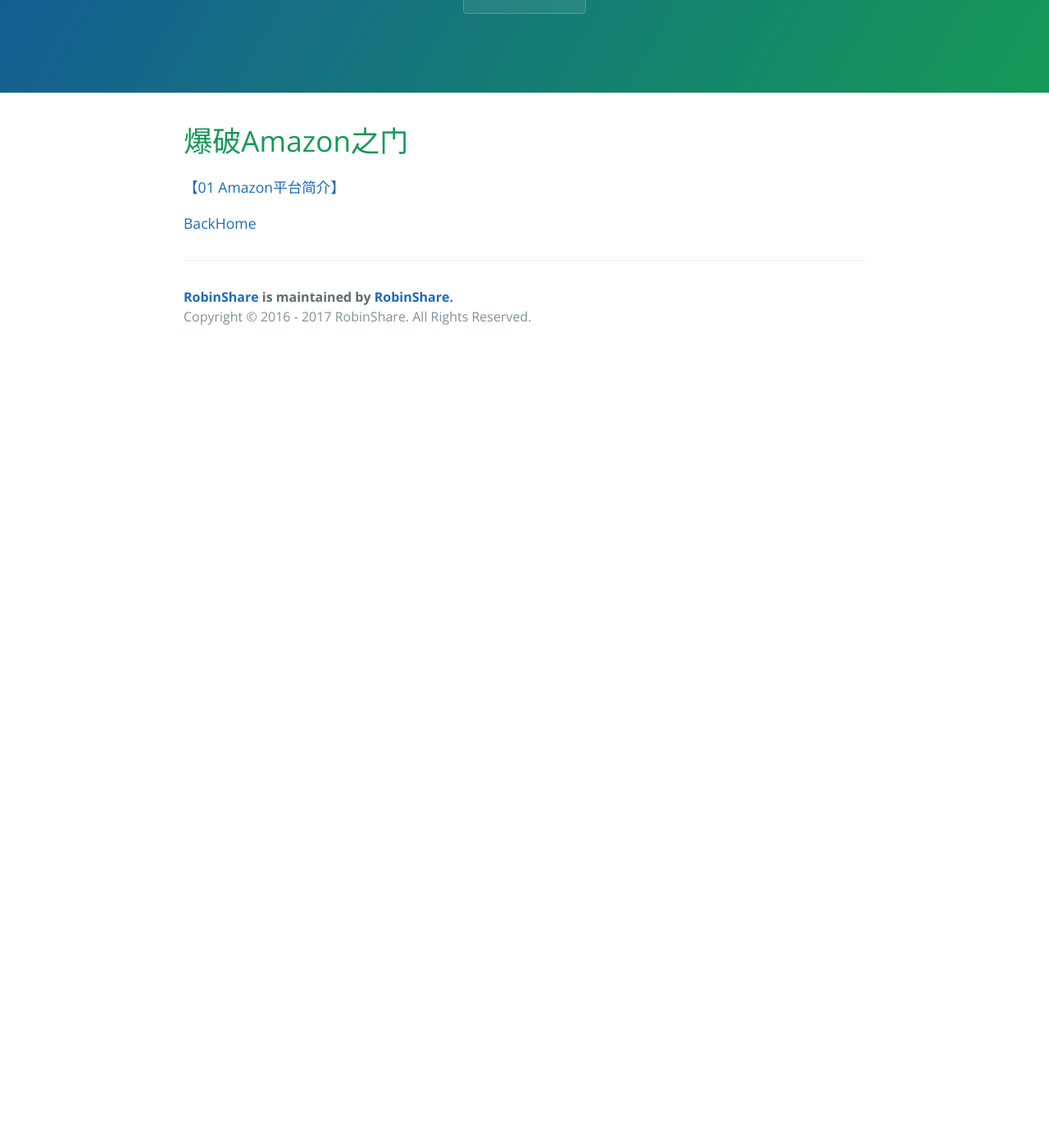
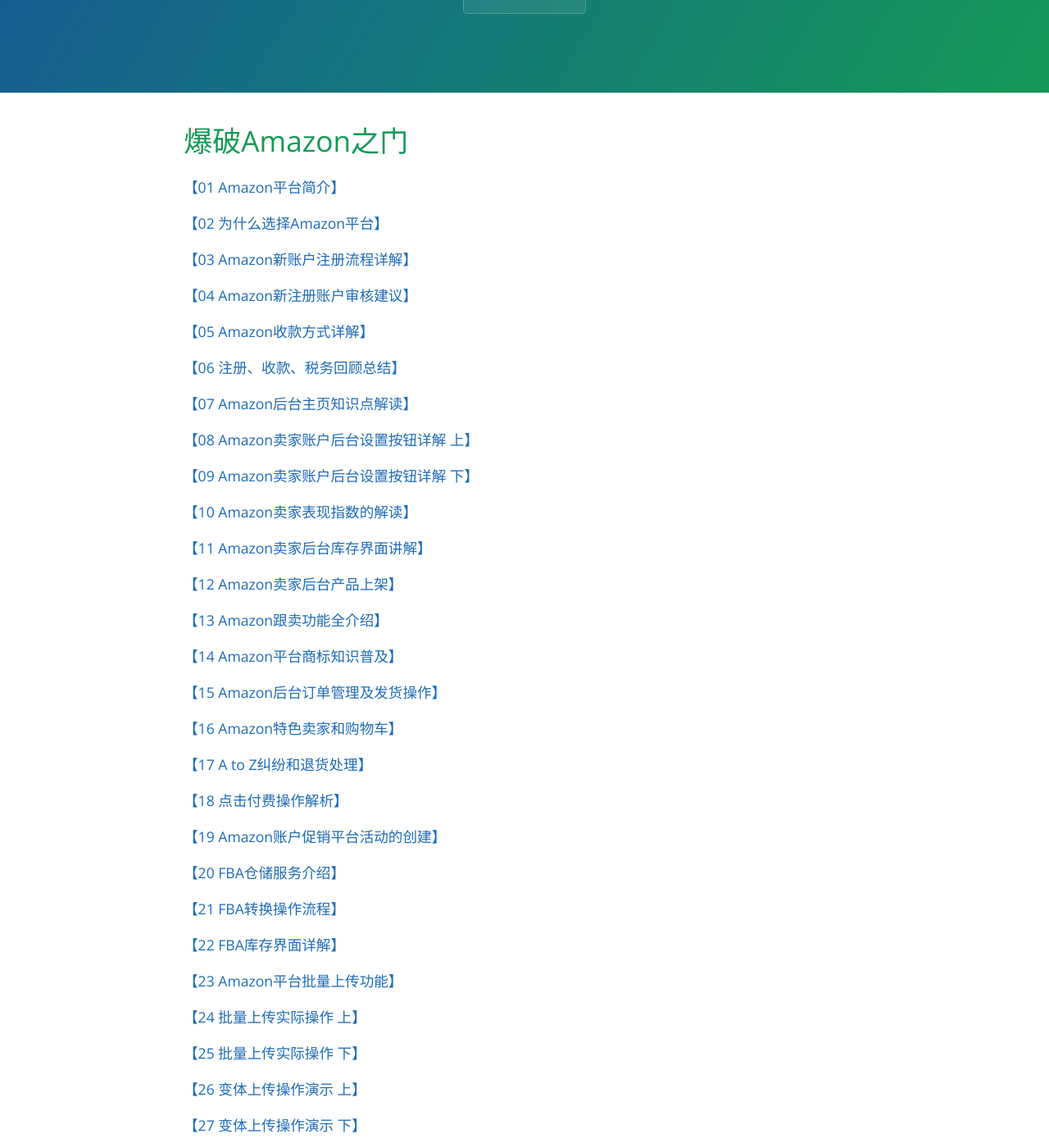
Before and after one commit to RobinShare/RobinShare, a Jekyll site: the page built from md/electricityArticleMark/amazon.md, in a window 1280 px wide and 1400 px high, scrolled down 270 px. Shown: the whole window at 82% size. Built offline with Jekyll 4.4.1, drawn with Linux system fonts in a browser that asks for light colours; our own code applies the rules of GitHub Pages for plain Markdown files; before the commit the page ends 900 px from its top, so only the background shows below that; some of the changed text lies outside the part shown.

```diff
--- a/md/electricityArticleMark/amazon.md
+++ b/md/electricityArticleMark/amazon.md
@@ -1,6 +1,68 @@
 # 爆破Amazon之门
 
 [【01  Amazon平台简介】](https://pan.baidu.com/s/1cAlD1c)
+
+[【02  为什么选择Amazon平台】](https://pan.baidu.com/s/1boSQe0f)
+
+[【03  Amazon新账户注册流程详解】](https://pan.baidu.com/s/1o87Lpt4)
+
+[【04  Amazon新注册账户审核建议】](https://pan.baidu.com/s/1eSCfzgu)
+
+[【05  Amazon收款方式详解】](https://pan.baidu.com/s/1mimQ9Xe)
+
+[【06  注册、收款、税务回顾总结】](https://pan.baidu.com/s/1dE9Pq7Z)
+
+[【07  Amazon后台主页知识点解读】](https://pan.baidu.com/s/1jHYb9si)
+
+[【08  Amazon卖家账户后台设置按钮详解 上】](https://pan.baidu.com/s/1gfrK1Qb)
+
+[【09  Amazon卖家账户后台设置按钮详解 下】](https://pan.baidu.com/s/1c30bSE)
+
+[【10  Amazon卖家表现指数的解读】](https://pan.baidu.com/s/1eRYjEPO)
+
+[【11  Amazon卖家后台库存界面讲解】](https://pan.baidu.com/s/1hrPYh5i)
+
+[【12  Amazon卖家后台产品上架】](https://pan.baidu.com/s/1pK8OVHp)
+
+[【13  Amazon跟卖功能全介绍】](https://pan.baidu.com/s/1eSBztN8)
+
+[【14   Amazon平台商标知识普及】](https://pan.baidu.com/s/1slFgIL3)
+
+[【15  Amazon后台订单管理及发货操作】](https://pan.baidu.com/s/1c19RsDa)
+
+[【16  Amazon特色卖家和购物车】](https://pan.baidu.com/s/1mhNOhAC)
+
+[【17  A to Z纠纷和退货处理】](https://pan.baidu.com/s/1qYqMoKc)
+
+[【18  点击付费操作解析】](https://pan.baidu.com/s/1bo3hF0F)
+
+[【19  Amazon账户促销平台活动的创建】](https://pan.baidu.com/s/1kVBpmfX)
+
+[【20  FBA仓储服务介绍】](https://pan.baidu.com/s/1pLly8rD)
+
+[【21  FBA转换操作流程】](https://pan.baidu.com/s/1eSOW7YE)
+
+[【22  FBA库存界面详解】](https://pan.baidu.com/s/1nvcFgEH)
+
+[【23  Amazon平台批量上传功能】](https://pan.baidu.com/s/1pL4vz2V)
+
+[【24  批量上传实际操作   上】](https://pan.baidu.com/s/1bMMEgY)
+
+[【25  批量上传实际操作   下】](https://pan.baidu.com/s/1dFw8ra5)
+
+[【26  变体上传操作演示   上】](https://pan.baidu.com/s/1kUAsZrh)
+
+[【27  变体上传操作演示   下】](https://pan.baidu.com/s/1skSxG65)
+
+[【28  分类审核（美国站）】](https://pan.baidu.com/s/1kUEwK1h)
+
+[【29  美国站分类审核流程指导（服装类别）】](https://pan.baidu.com/s/1miBnibA)
+
+[【30  Amazon Reports报表分析】](https://pan.baidu.com/s/1qYLUwhQ)
+
+[【31  Amazon平台账户关联问题解决方法】](https://pan.baidu.com/s/1o7Myi8a)
+
+
 
 
 
```
